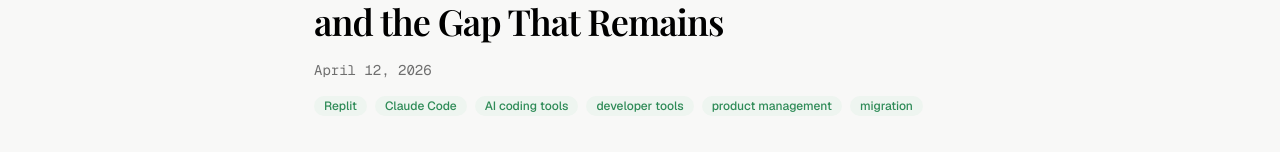
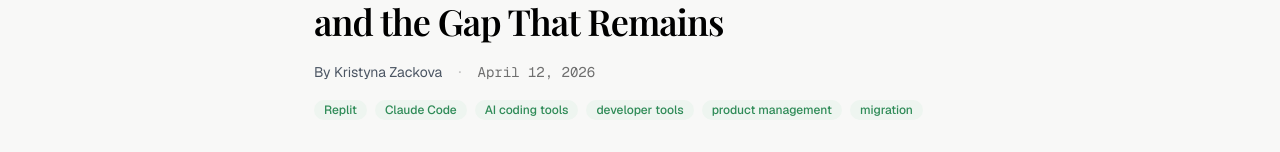
Before and after one commit to kristynazackova-personal/kristynazackova, a Next.js app: page /blog/migrating-conversationlens-replit-to-claude-code in a window 1280 px wide. Shown: the part 269-421 px from the top of the page. Built offline with nearby package versions, Linux system fonts and the light colour scheme; a web font is replaced by a local one.

Commit message:
Add author name to blog posts
Co-Authored-By: Claude Opus 4.6 (1M context) <noreply@anthropic.com>

```diff
--- a/src/app/blog/[slug]/page.tsx
+++ b/src/app/blog/[slug]/page.tsx
@@ -50,6 +50,8 @@ export default async function BlogPostPage({ params }: Props) {
           {post.title}
         </h1>
         <div className="flex flex-wrap items-center gap-4">
+          <span className="text-sm" style={{ color: "#4B5563" }}>By Kristyna Zackova</span>
+          <span style={{ color: "rgba(0,0,0,0.2)" }}>&middot;</span>
           <time className="text-sm text-muted font-mono">
             {new Date(post.date).toLocaleDateString("en-US", {
               year: "numeric",
```
